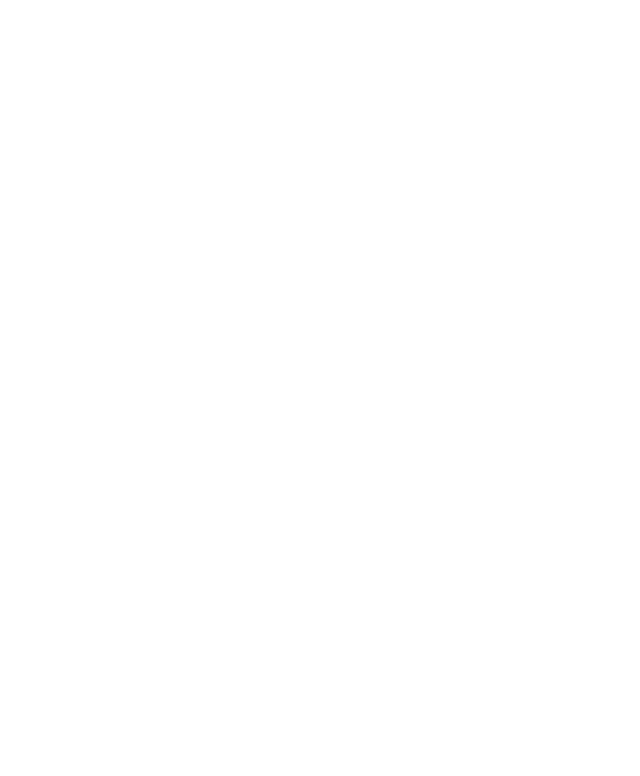
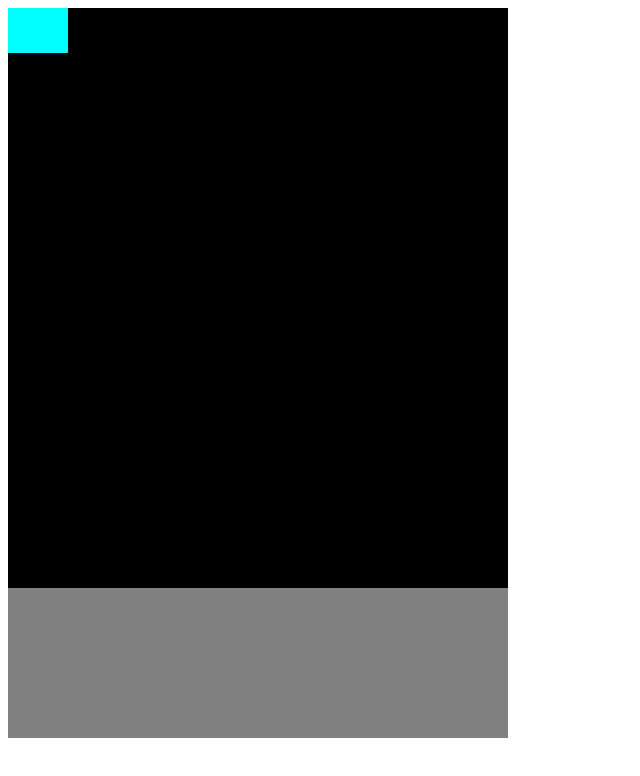
Before and after one commit to aliabdellatif0/javascript-Game, a plain HTML site: page index.html in a window 1280 px wide. Shown: the whole page, without its empty margins (0-640 px from the left). Drawn offline with Linux system fonts and the light colour scheme.

Commit message:
styling applied and colour scheme for foundational elements

```diff
--- a/index.html
+++ b/index.html
@@ -5,10 +5,17 @@
     <meta http-equiv="X-UA-Compatible" content="IE=edge">
     <meta name="viewport" content="width=device-width, initial-scale=1.0">
     <title>Document</title>
+    <link rel="stylesheet" href="styles.css">
 </head>
 <body>
 
+    <div class = "game">
+        <div class = "game__element game__element--sky">
+            <div class = "game__element game__element--bird"></div>
+        </div>
+        <div class = "game__element game__element--ground"></div>
 
+    </div>
 
    <script src="main.js"></script>
 </body>
--- a/styles.scss
+++ b/styles.scss
@@ -0,0 +1,32 @@
+.game {
+    width: 500px;
+    height: 730px;
+    position: absolute;
+
+
+}
+
+.game__element--sky{
+    background-color: black;
+    width: 500px;
+    height: 580px;
+    position: absolute
+
+}
+
+.game__element--ground{
+    background-color: gray;
+    width: 500px;
+    height: 150px;
+    position: absolute;
+    top: 580px;
+
+}
+
+.game__element--bird{
+    position: absolute;
+    height: 45px;
+    width: 60px;
+    background-color: cyan;
+
+}
```
Also changed, not shown: styles.css (added).
